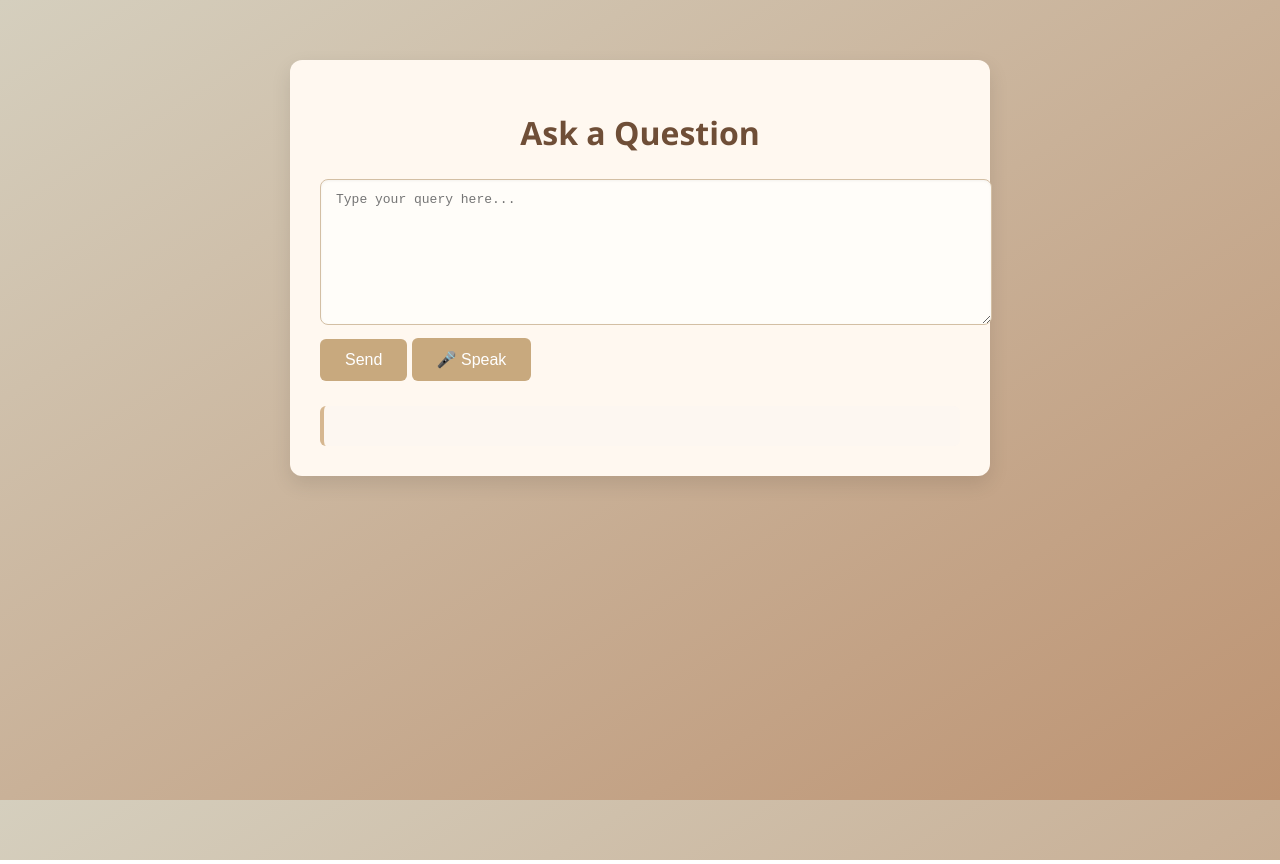
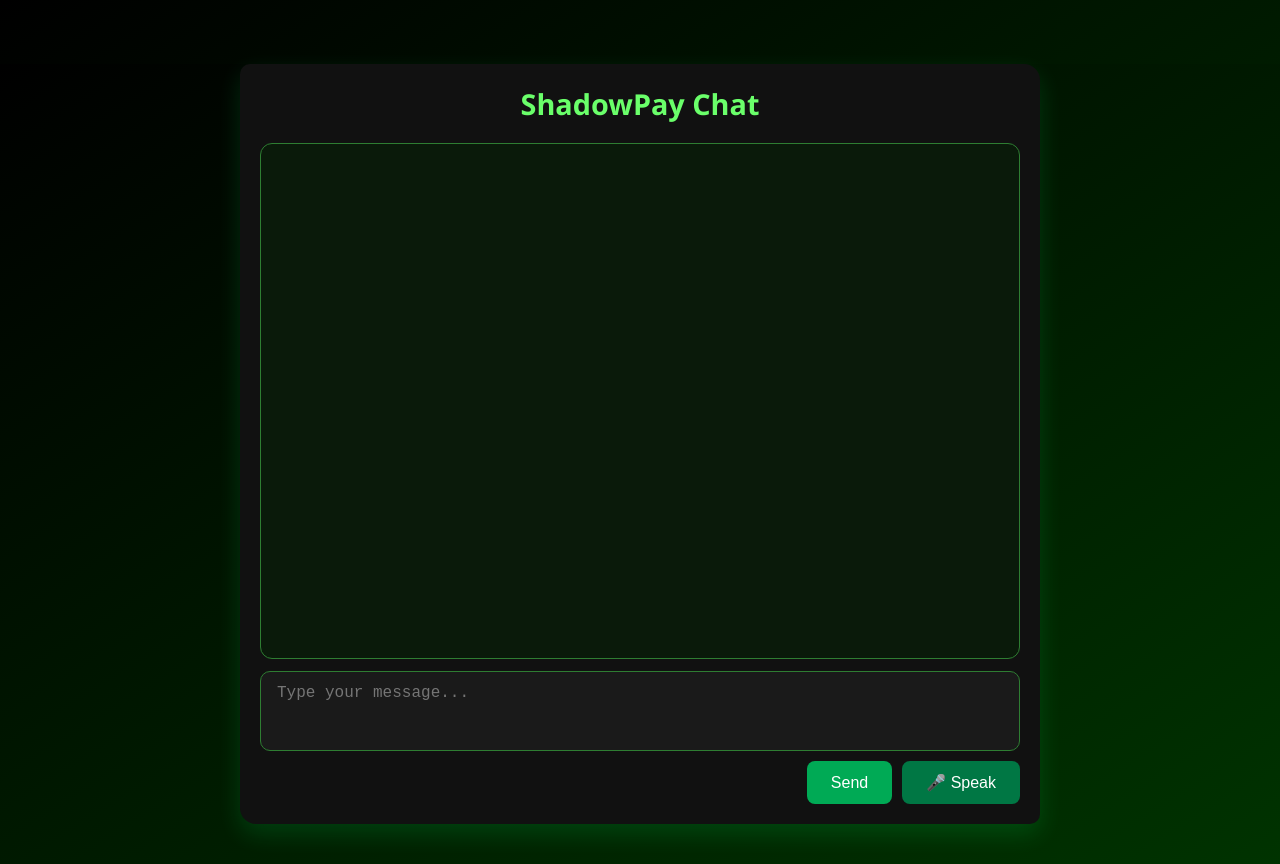
Before and after one commit to Vrishant/LetAiTalkToYourMoney-MCP, a website: page mcp-web/public/index.html in a window 1280 px wide. Drawn offline with nearby package versions, Linux system fonts and the light colour scheme.

Commit message:
new interface

```diff
--- a/mcp-web/public/index.html
+++ b/mcp-web/public/index.html
@@ -1,22 +1,26 @@
 <!DOCTYPE html>
 <html lang="en">
-
 <head>
-  <meta charset="UTF-8">
-  <meta name="viewport" content="width=device-width, initial-scale=1">
-  <title>Query Interface</title>
-  <link rel="stylesheet" href="styles.css">
+  <meta charset="UTF-8" />
+  <meta name="viewport" content="width=device-width, initial-scale=1.0"/>
+  <title>ShadowPay</title>
+  <link rel="stylesheet" href="styles.css" />
 </head>
-
 <body>
   <div id="container">
-    <h1>Ask a Question</h1>
-    <textarea id="queryInput" placeholder="Type your query here..."></textarea><br>
-    <button id="sendBtn">Send</button>
-    <button id="micBtn">🎤 Speak</button>
-    <div id="response"></div>
+  <h1>ShadowPay Chat</h1>
+
+  <div id="chatArea">
+    <div id="chatBox"></div>
+    <div id="inputArea">
+      <textarea id="queryInput" placeholder="Type your message..."></textarea>
+      <div id="btnGroup">
+        <button id="sendBtn">Send</button>
+        <button id="micBtn">🎤 Speak</button>
+      </div>
+    </div>
   </div>
-  <!-- Add Plotly and PapaParse libraries just before the closing -->
+</div>
   <script src="https://cdn.jsdelivr.net/npm/marked/marked.min.js"></script>
   <script src="script.js"></script>
 </body>
--- a/mcp-web/public/script.js
+++ b/mcp-web/public/script.js
@@ -1,13 +1,7 @@
 const micBtn = document.getElementById("micBtn");
 const queryInput = document.getElementById("queryInput");
-
-const csvUrl = "../assets/energy_model_data.csv";
-let csvData = [];
-let headers = [];
-
 // Initialize Web Speech API
-const SpeechRecognition =
-  window.SpeechRecognition || window.webkitSpeechRecognition;
+const SpeechRecognition =window.SpeechRecognition || window.webkitSpeechRecognition;
 
 if (SpeechRecognition) {
   const recognition = new SpeechRecognition();
@@ -43,17 +37,28 @@
   console.warn("Web Speech API not supported in this browser.");
 }
 
-document.getElementById("sendBtn").addEventListener("click", async () => {
-  const queryInput = document.getElementById("queryInput");
-  const responseDiv = document.getElementById("response");
+
+function appendMessage(sender, message) {
+  const bubble = document.createElement("div");
+  bubble.className = `chat-bubble ${sender}`;
+  bubble.innerHTML = marked.parse(message);
+  chatBox.appendChild(bubble);
+  chatBox.scrollTop = chatBox.scrollHeight;
+  return bubble;
+}
+
+// Handle Send Button
+sendBtn.addEventListener("click", async () => {
   const query = queryInput.value.trim();
-
   if (!query) {
-    responseDiv.textContent = "Please enter a query.";
+    appendMessage("bot", "Please enter a query.");
     return;
   }
 
-  responseDiv.textContent = "Loading...";
+  appendMessage("user", query);
+  queryInput.value = "";
+
+  const loadingMsg = appendMessage("bot", "Loading...");
 
   try {
     const res = await fetch("http://localhost:3000/query", {
@@ -71,8 +76,7 @@
       } catch {
         errorData = { error: "Unknown error" };
       }
-      responseDiv.textContent =
-        "Error: " + (errorData.error || "Unknown error");
+      loadingMsg.innerHTML = marked.parse("Error: " + (errorData.error || "Unknown error"));
       return;
     }
 
@@ -80,25 +84,23 @@
     try {
       data = await res.json();
     } catch {
-      responseDiv.textContent = "Error: Invalid JSON response from server";
+      loadingMsg.innerHTML = marked.parse("Error: Invalid JSON response from server");
       return;
     }
-    // Show only the final message, not intermediate tool messages
+
     const finalMessage = data.response
       .split("\n")
       .filter((line) => !line.startsWith("[Tool:"))
       .join("\n");
-    responseDiv.innerHTML = marked.parse(finalMessage || "No response");
+
+    loadingMsg.innerHTML = marked.parse(finalMessage || "No response");
   } catch (err) {
-    responseDiv.innerHTML = marked.parse("Error: " + err.message);
+    loadingMsg.innerHTML = marked.parse("Error: " + err.message);
   }
 });
 
 
-
-const functionMap = {
-
-};
+const functionMap = {};
 
 async function pollForInputParams() {
   try {
@@ -121,7 +123,7 @@
 }
 
 document.addEventListener("DOMContentLoaded", () => {
-  loadCsv();
+  // loadCsv();
   // pollForInputParams();
   // pollForMoveCommands(); // optional
 });
--- a/mcp-web/public/styles.css
+++ b/mcp-web/public/styles.css
@@ -1,80 +1,155 @@
-body {
-  font-family: 'Segoe UI', Tahoma, Geneva, Verdana, sans-serif;
+/* Reset and Base */
+* {
+  box-sizing: border-box;
   margin: 0;
   padding: 0;
-  background: linear-gradient(to bottom right, #d5cfbe, #bd9372);
-  color: #3e3e3e;
-  transition: background 0.5s ease-in-out;
 }
 
 html, body {
   height: 100%;
+  background: linear-gradient(to bottom right, #000000, #003300);
+  font-family: 'Segoe UI', Tahoma, Geneva, Verdana, sans-serif;
+  color: #d4fcd2;
 }
 
+/* Main container that stretches full height */
 #container {
-  width: 80vh;
-  margin: 60px auto;
-  background-color: #fff8f0;
-  padding: 30px;
-  border-radius: 12px;
-  box-shadow: 0 8px 20px rgba(0, 0, 0, 0.1);
-  transition: all 0.4s ease;
+  display: flex;
+  flex-direction: column;
+  max-width: 800px;
+  height: 95%;
+  margin: 5% auto;
+  padding: 20px;
+  background-color: #111;
+  border-radius: 10px 16px 10px 16px;
+  box-shadow: 0 10px 25px rgba(0, 255, 100, 0.15);
 }
 
+/* Header */
 h1 {
   text-align: center;
-  color: #6f4e37;
-  margin-bottom: 25px;
+  color: #6aff6a;
+  font-size: 1.8rem;
+  margin-bottom: 20px;
 }
 
-textarea {
-  width: 100%;
-  height: 120px;
-  padding: 12px 15px;
-  font-size: 1em;
-  border: 1px solid #d3bfa4;
-  border-radius: 8px;
-  background-color: #fffdf9;
-  box-shadow: inset 0 1px 3px rgba(0, 0, 0, 0.05);
-  transition: border-color 0.3s ease;
-  resize: vertical;
+/* Full flex area between header and input */
+#chatArea {
+  display: flex;
+  flex-direction: column;
+  flex: 1;
+  overflow: hidden;
 }
 
-textarea:focus {
-  border-color: #b89b74;
+/* Scrollable chat area */
+#chatBox {
+  flex: 1;
+  overflow-y: auto;
+  padding: 20px;
+  background-color: #0a1a0a;
+  border-radius: 12px;
+  border: 1px solid #2e7d32;
+  margin-bottom: 12px;
+  display: flex;
+  flex-direction: column;
+  gap: 16px;
+  scroll-behavior: smooth;
+}
+
+/* Chat bubbles */
+.chat-bubble {
+  max-width: 80%;
+  padding: 14px 18px;
+  border-radius: 18px;
+  font-size: 0.95rem;
+  line-height: 1.5;
+  white-space: pre-wrap;
+  word-wrap: break-word;
+  animation: fadeIn 0.3s ease-in-out;
+}
+
+.chat-bubble.user {
+  background-color: #004d26;
+  color: #b3ffb3;
+  align-self: flex-end;
+  border-bottom-right-radius: 4px;
+}
+
+.chat-bubble.bot {
+  background-color: #003d1a;
+  color: #d4fcd2;
+  align-self: flex-start;
+  border-bottom-left-radius: 4px;
+}
+
+/* Input area pinned to bottom */
+#inputArea {
+  display: flex;
+  flex-direction: column;
+  gap: 10px;
+}
+
+#queryInput {
+  resize: none;
+  width: 100%;
+  min-height: 80px;
+  font-size: 1rem;
+  padding: 12px 16px;
+  background-color: #1a1a1a;
+  color: #d4fcd2;
+  border: 1px solid #2e7d32;
+  border-radius: 10px;
+}
+
+#queryInput:focus {
+  border-color: #66ff99;
   outline: none;
 }
 
+/* Button group */
+#btnGroup {
+  display: flex;
+  gap: 10px;
+  justify-content: flex-end;
+}
+
 button {
-  margin-top: 1vh;
-  display: inline-block;
-  background-color: #c8a97e;
-  color: white;
+  padding: 12px 24px;
+  font-size: 1rem;
   border: none;
-  padding: 12px 25px;
-  font-size: 1em;
-  border-radius: 6px;
+  border-radius: 8px;
   cursor: pointer;
   transition: background-color 0.3s ease, transform 0.2s ease;
 }
 
-button:hover {
-  background-color: #b78c66;
+#sendBtn {
+  background-color: #00aa55;
+  color: white;
+}
+
+#sendBtn:hover {
+  background-color: #00cc66;
   transform: translateY(-2px);
 }
 
-#response {
-  margin-top: 25px;
-  padding: 20px;
-  background-color: #fdf7f1;
-  border-left: 4px solid #d6b790;
-  border-radius: 6px;
-  white-space: pre-wrap;
-  font-size: 0.95em;
-  animation: fadeIn 0.5s ease-in-out;
+#micBtn {
+  background-color: #007744;
+  color: white;
 }
 
+#micBtn:hover {
+  background-color: #00aa66;
+  transform: translateY(-2px);
+}
+
+/* Fade animation */
 @keyframes fadeIn {
-  from { opacity: 0; transform: translateY(10px); }
-  to { opacity: 1; transform: translateY(0); }
+  from {
+    opacity: 0;
+    transform: translateY(10px);
+  }
+  to {
+    opacity: 1;
+    transform: translateY(0);
+  }
 }
```
